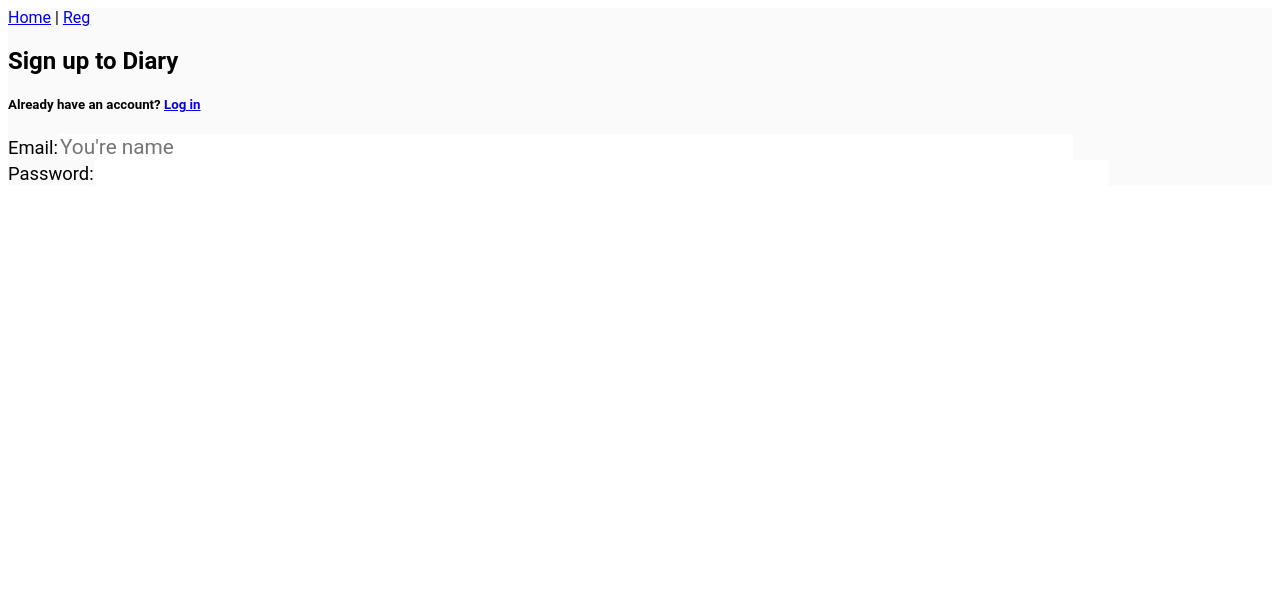
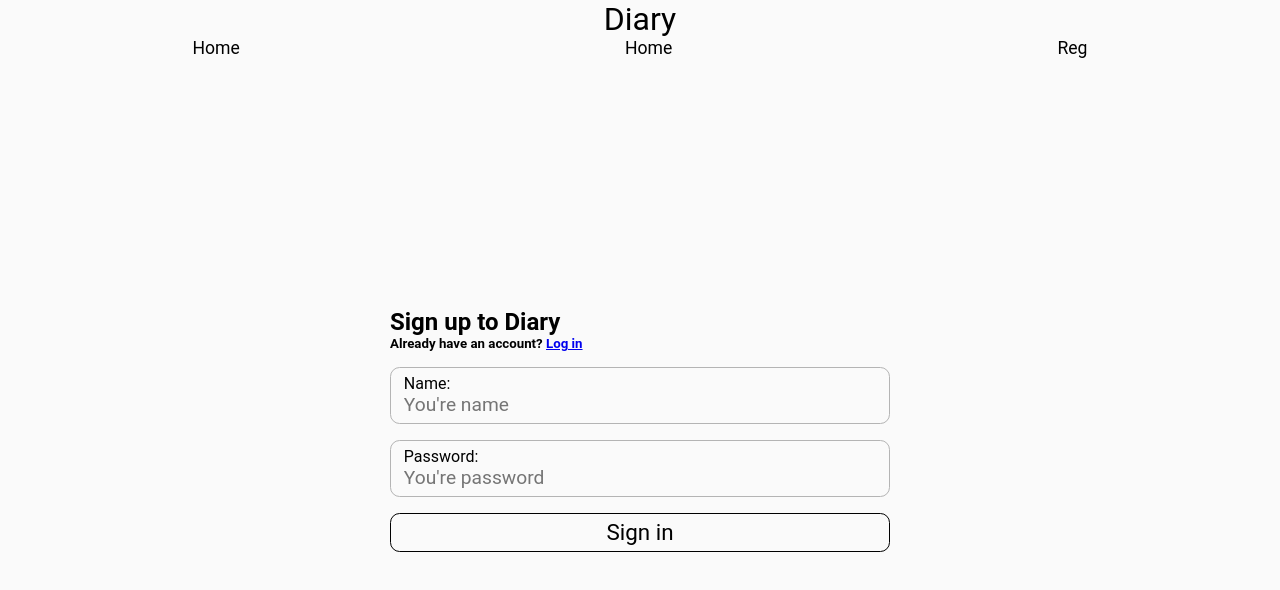
Before and after one commit to melnk300/diaryFront, a Vue app: page /reg in a window 1280 px wide. Shown: the top 590 px of the page. Built offline with nearby package versions, Linux system fonts and the light colour scheme.

Commit message:
Added validation reg

```diff
--- a/src/App.vue
+++ b/src/App.vue
@@ -1,8 +1,10 @@
 <template>
   <div id="app">
+    <div class="logo">Diary</div>
     <div id="nav">
-      <span class="link_n"><router-link to="/">Home</router-link></span> |
-      <span class="link_n"><router-link to="/about">Reg</router-link></span>
+      <span><router-link class="link_n" to="/">Home</router-link></span>
+      <span><router-link class="link_n" to="/">Home</router-link></span>
+      <span><router-link class="link_n" to="/reg">Reg</router-link></span>
     </div>
     <router-view/>
   </div>
@@ -11,13 +13,49 @@
 <style lang="less">
   * {
     font-family: Roboto, sans-serif;
+    padding: 0;
+    margin: 0;
   }
 
   #app {
     background-color: #fafafa;
+    height: 100vh;
+    display: flex;
+    flex-direction: column;
+  }
+
+  .logo {
+    text-align: center;
+    font-size: 2rem;
+  }
+
+  #nav {
+    display: flex;
+    justify-content: space-around;
+  }
+
+  .link_n, .link_n:hover, .link_n:active, .link_n:visited {
+    color: black;
+    text-decoration: none;
   }
 
   .link_n {
+    display: inline-block;
+    font-size: 1.1rem;
 
+    &::after {
+      background-color: orange;
+      display: block;
+      content: ' ';
+      height: 2px;
+      width: 30%;
+      opacity: 0;
+      transition: .2s ease-in-out;
+    }
+
+    &:hover:after {
+      opacity: 1;
+      width: 100%;
+    }
   }
 </style>
--- a/src/views/RegisterUser.vue
+++ b/src/views/RegisterUser.vue
@@ -1,49 +1,106 @@
 <template>
   <div class="main">
+    <div class="content">
       <h2 class="greetings">Sign up to Diary</h2>
       <h5 class="have_account">Already have an account? <a href="#" class="link_d">Log in</a></h5>
       <form>
-      <div class="name">
-        <label for="name">Email:</label>
-        <input id="name" type="email" placeholder="You're name" v-model="email">
+        <div class="name" :class="{error: errorName}">
+          <label for="name">Name:</label>
+          <input id="name" type="text" placeholder="You're name" v-model="name" v-on:input="changedName">
         </div>
-      <div class="password">
+        <div class="password" :class="{error: errorPassword}">
           <label for="password">Password:</label>
-        <input id="password" type="password" v-model="password">
+          <input id="password" type="password" v-model="password" placeholder="You're password" v-on:input="changedPassword">
         </div>
       </form>
+      <button>Sign in</button>
+    </div>
   </div>
 </template>
 
 <script>
+const axios = require('axios')
+
 export default {
   name: "RegisterUser",
   data: function () {
     return {
-      email: '',
-      password: ''
+      name: '',
+      password: '',
+      errorName: false,
+      errorPassword: false,
+    }
+  },
+  methods: {
+    changedName: function () {
+      this.errorName = !this.name;
+    },
+    changedPassword: function () {
+      this.errorPassword = !this.password;
+    },
+    createUser: function () {
+      if (this.password && this.name) {
+        axios.post()
+      }
     }
   }
 }
 </script>
 
-<style scoped lang="less">
-  form > * {
+<style scoped>
+  .main {
+    height: 100%;
+    display: flex;
+    align-items: center;
+    justify-content: center;
+  }
+
+  .content {
+    width: min(80%,500px);
+  }
+
+  input, label {
     display: block;
   }
 
   label {
-    font-size: 1.15rem;
+    font-size: 1rem;
+  }
+
+  input {
+    background: none;
+    font-size: 1.2rem;
+    width: 100%;
+    border: none;
+    outline:none;
 
   }
 
-  input {
-    font-size: 1.3rem;
-    width: 80%;
-    border: none;
+  .name, .password {
+    padding: .4rem .8rem;
+    border-radius: .6rem;
+    border: 1px solid #b4b4b4;
+    margin: 1rem 0;
   }
 
-  .email, .password {
 
+  .name.error, .password.error {
+     border-color: red;
+   }
+
+  button {
+    font-size: 1.4rem;
+    display: block;
+    width: 100%;
+    padding: .36rem 0;
+    background: none;
+    border: 1px solid black;
+    border-radius: .6rem;
+    transition: .5s ease-in-out;
+  }
+
+  button:hover {
+    background-color: black;
+    color: white;
   }
 </style>
```
Lines whose indentation alone changed are shown as unchanged.
